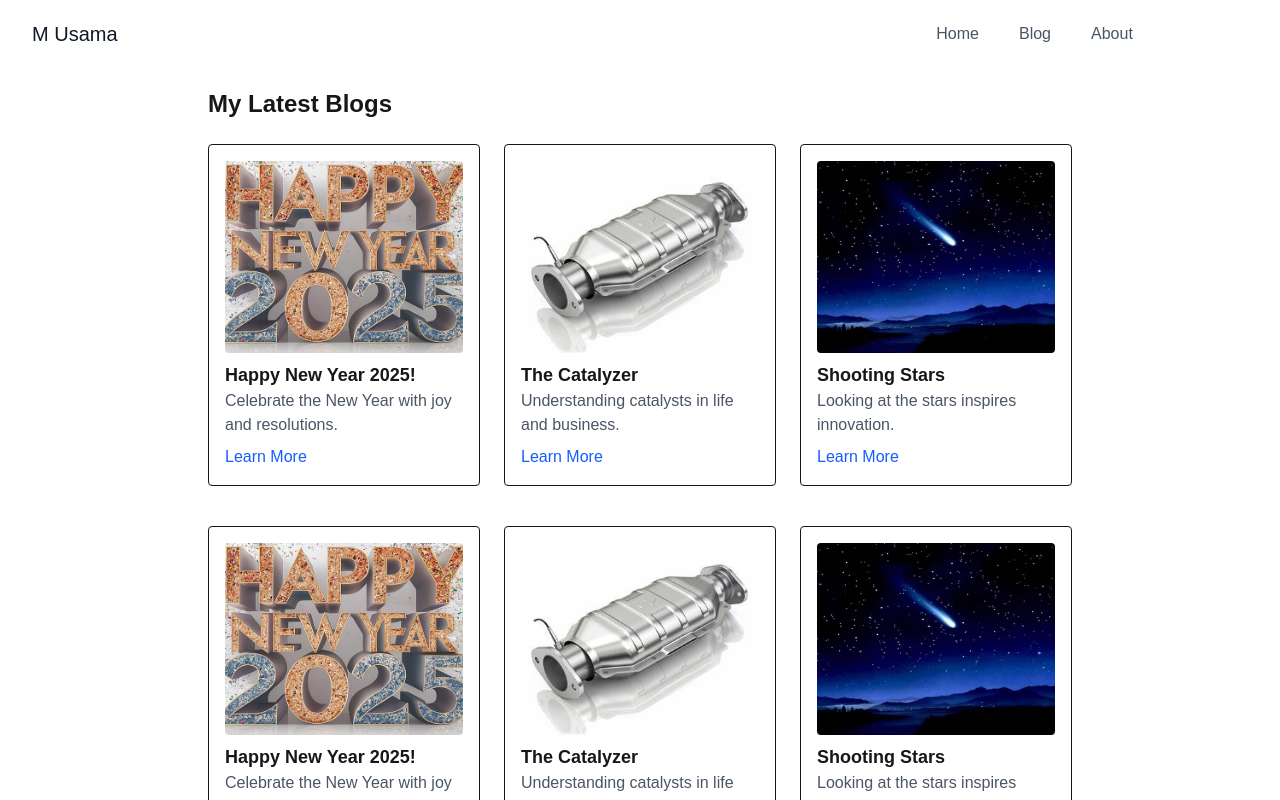
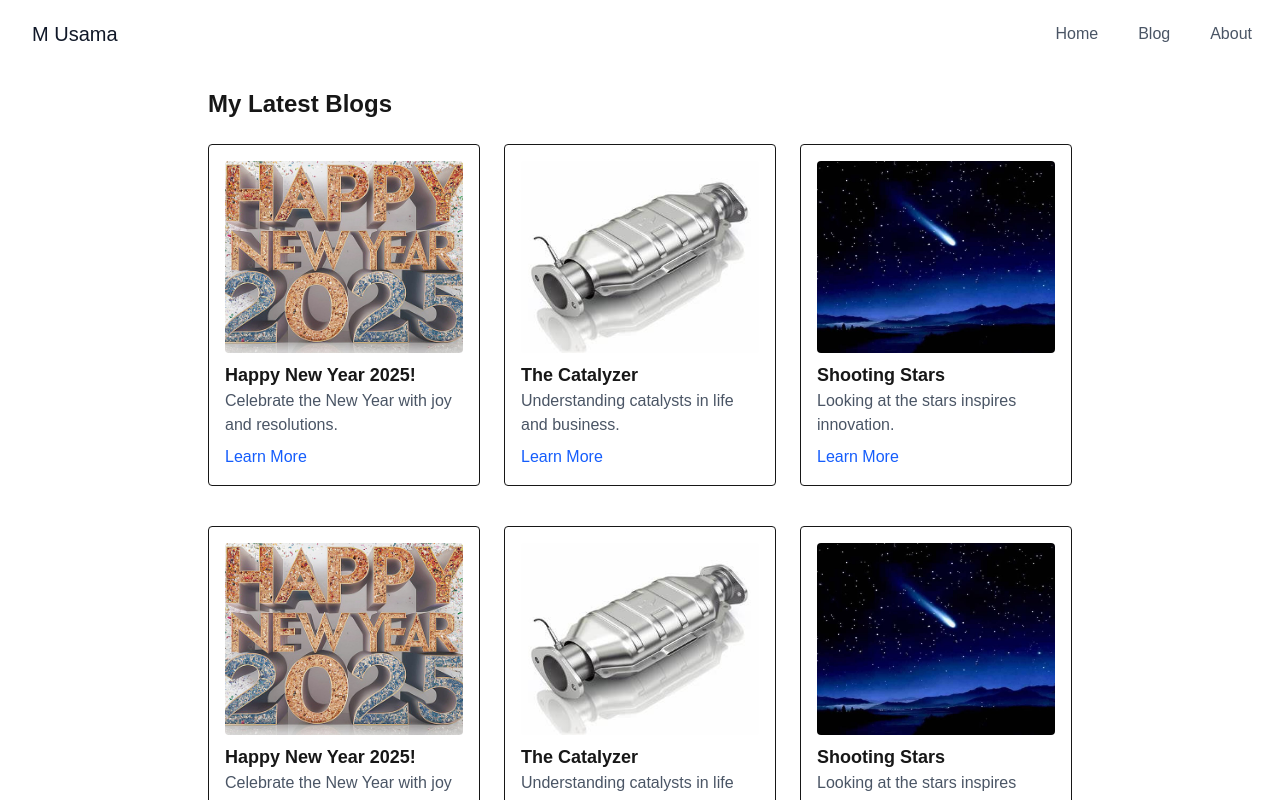
Before and after one commit to US4M4-K19G/blogokdone, a Next.js app: page / in a window 1280 px wide. Shown: the top 800 px of the page. Built offline with nearby package versions, Linux system fonts and the light colour scheme.

Commit message:
Update header.jsx

```diff
--- a/src/components/header.jsx
+++ b/src/components/header.jsx
@@ -19,7 +19,7 @@ const Header = () => {
                     </Link>
 
                     {/* Desktop Navigation */}
-                    <nav className="md:flex flex-wrap items-center text-base justify-center hidden md:flex w-[50%]">
+                    <nav className="md:flex flex-wrap items-center text-base justify-end hidden md:flex w-[50%]">
                         <Link href={''} className="mr-10 hover:text-gray-900">Home</Link>
                         <Link href={''} className="mr-10 hover:text-gray-900">Blog</Link>
                         <Link href={''} className="mr-2 hover:text-gray-900">About</Link>
```
